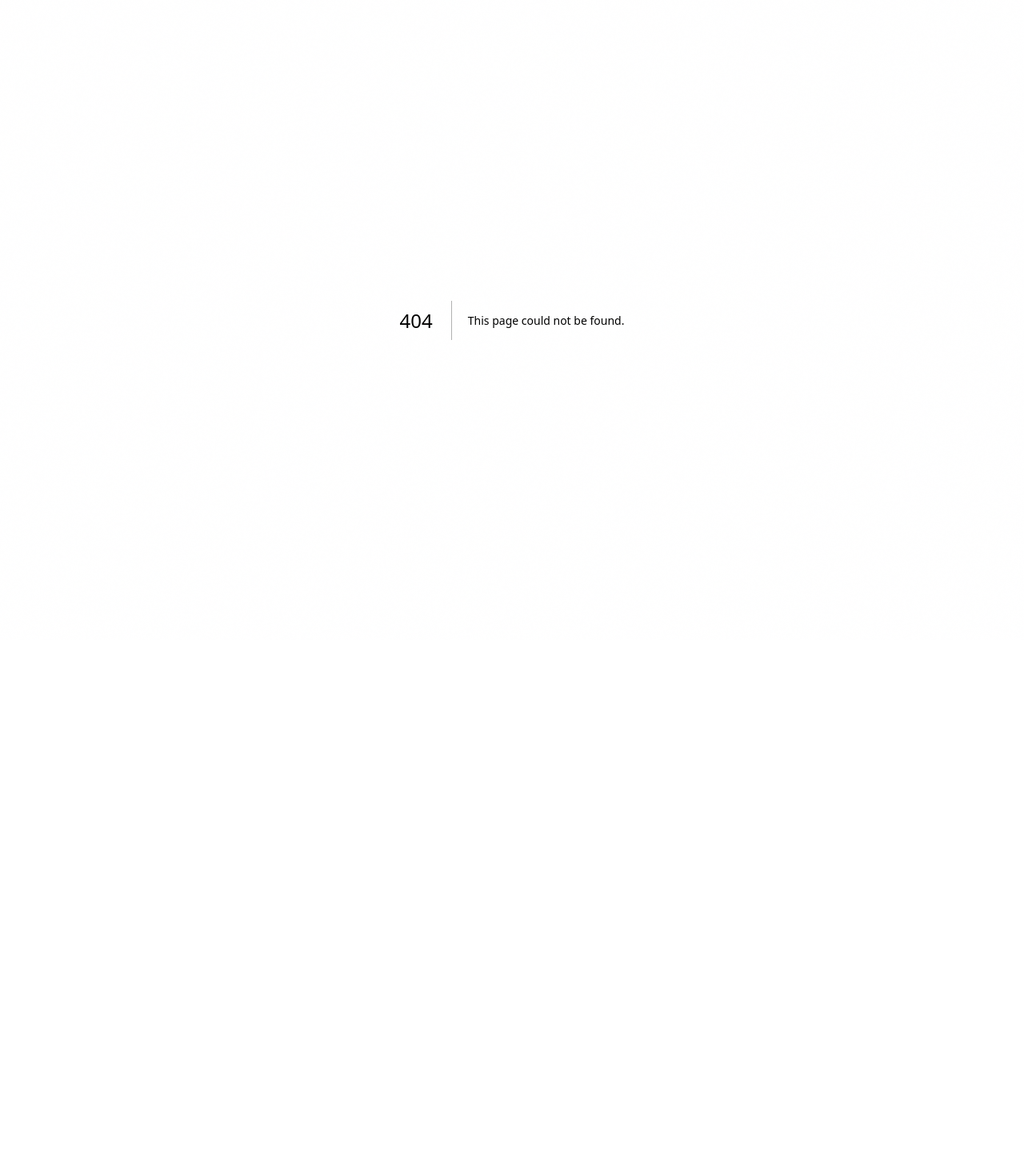
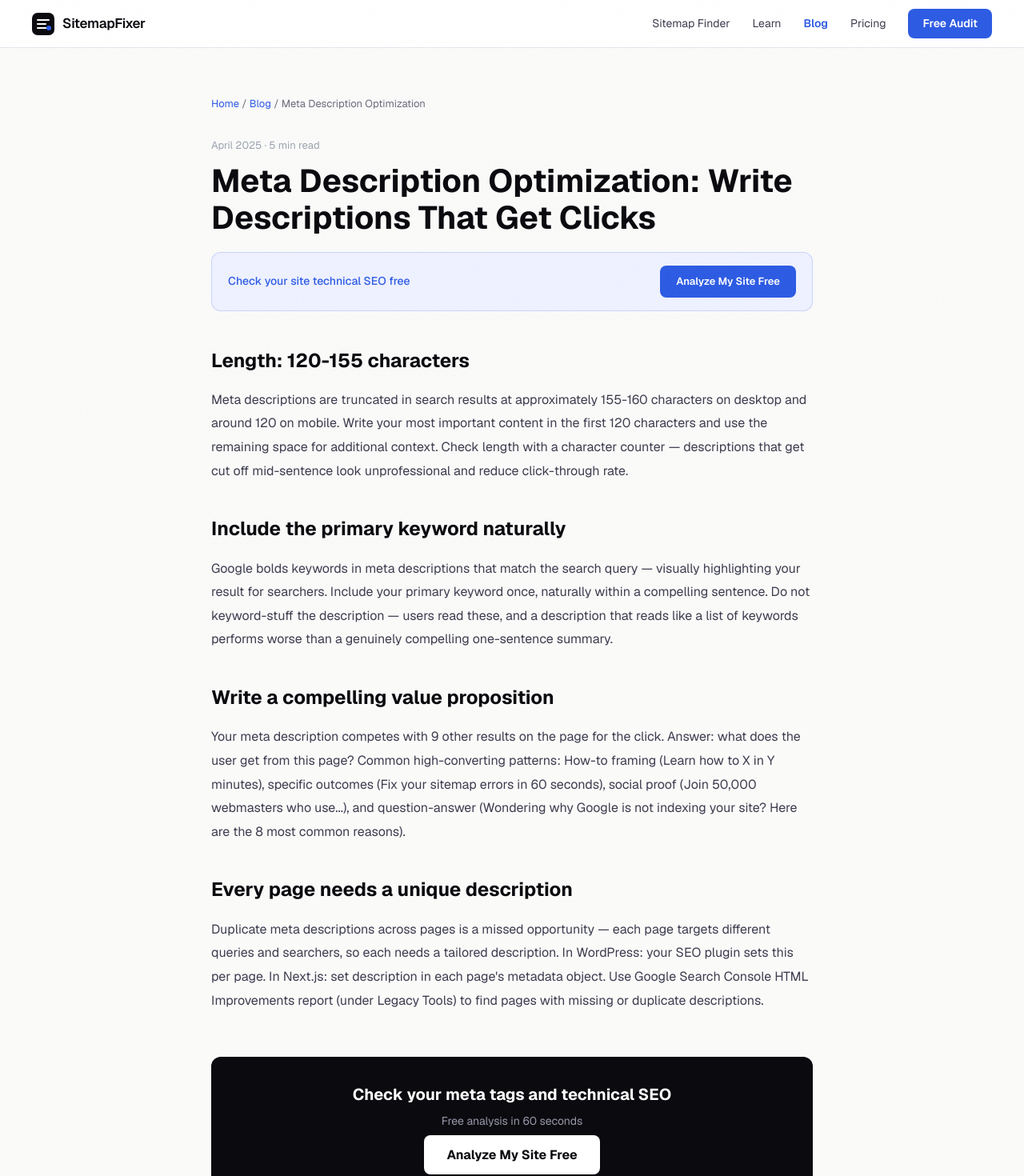
Before and after one commit to Watermelon-Coctail-Bar/sitemap-fixer, a Next.js app: page /blog/meta-description-optimization in a window 1280 px wide. Before the commit this address had no page. Shown: the top 1470 px of the page at 80% size. Before the commit the page ends 800 px from the top, so only its background shows below. Built offline with nearby package versions, Linux system fonts and the light colour scheme.

Commit message:
Create page.tsx

```diff
--- /dev/null
+++ b/src/app/blog/meta-description-optimization/page.tsx
@@ -0,0 +1,42 @@
+import type { Metadata } from 'next';
+export const metadata: Metadata = {
+  title: 'Meta Description Optimization: How to Write Descriptions That Get Clicks | SitemapFixer',
+  description: "Meta descriptions are your billboard in search results. Here is how to write meta descriptions that improve click-through rates and drive more organic traffic.",
+  alternates: { canonical: 'https://sitemapfixer.com/blog/meta-description-optimization' },
+};
+const tips = [
+  { t: "Length: 120-155 characters", d: "Meta descriptions are truncated in search results at approximately 155-160 characters on desktop and around 120 on mobile. Write your most important content in the first 120 characters and use the remaining space for additional context. Check length with a character counter — descriptions that get cut off mid-sentence look unprofessional and reduce click-through rate." },
+  { t: "Include the primary keyword naturally", d: "Google bolds keywords in meta descriptions that match the search query — visually highlighting your result for searchers. Include your primary keyword once, naturally within a compelling sentence. Do not keyword-stuff the description — users read these, and a description that reads like a list of keywords performs worse than a genuinely compelling one-sentence summary." },
+  { t: "Write a compelling value proposition", d: "Your meta description competes with 9 other results on the page for the click. Answer: what does the user get from this page? Common high-converting patterns: How-to framing (Learn how to X in Y minutes), specific outcomes (Fix your sitemap errors in 60 seconds), social proof (Join 50,000 webmasters who use...), and question-answer (Wondering why Google is not indexing your site? Here are the 8 most common reasons)." },
+  { t: "Every page needs a unique description", d: "Duplicate meta descriptions across pages is a missed opportunity — each page targets different queries and searchers, so each needs a tailored description. In WordPress: your SEO plugin sets this per page. In Next.js: set description in each page's metadata object. Use Google Search Console HTML Improvements report (under Legacy Tools) to find pages with missing or duplicate descriptions." },
+];
+export default function Page() {
+  return (
+    <article style={{ maxWidth: 800, margin: '0 auto', padding: '60px 24px' }}>
+      <nav style={{ fontSize: 13, color: '#6b6b7d', marginBottom: 32 }}>
+        <a href="/" style={{ color: '#2d5be3', textDecoration: 'none' }}>Home</a>{' / '}
+        <a href="/blog" style={{ color: '#2d5be3', textDecoration: 'none' }}>Blog</a>{' / '}
+        <span>Meta Description Optimization</span>
+      </nav>
+      <div style={{ fontSize: 13, color: '#9ca3af', marginBottom: 12 }}>April 2025 · 5 min read</div>
+      <h1 style={{ fontSize: 40, fontWeight: 700, color: '#0a0a0f', marginBottom: 20, lineHeight: 1.15 }}>Meta Description Optimization: Write Descriptions That Get Clicks</h1>
+      <div style={{ background: '#eef1ff', border: '1px solid rgba(45,91,227,0.2)', borderRadius: 12, padding: '16px 20px', marginBottom: 40, display: 'flex', alignItems: 'center', justifyContent: 'space-between', gap: 16 }}>
+        <span style={{ fontSize: 14, color: '#2d5be3', fontWeight: 500 }}>Check your site technical SEO free</span>
+        <a href="/" style={{ background: '#2d5be3', color: 'white', padding: '10px 20px', borderRadius: 8, textDecoration: 'none', fontWeight: 600, fontSize: 13 }}>Analyze My Site Free</a>
+      </div>
+      <div style={{ fontSize: 16, color: '#3d3d4f', lineHeight: 1.85 }}>
+        {tips.map(({ t, d }) => (
+          <div key={t} style={{ marginBottom: 36 }}>
+            <h2 style={{ fontSize: 24, fontWeight: 700, color: '#0a0a0f', marginBottom: 12 }}>{t}</h2>
+            <p style={{ margin: 0 }}>{d}</p>
+          </div>
+        ))}
+      </div>
+      <div style={{ background: '#0a0a0f', borderRadius: 12, padding: '32px', textAlign: 'center', marginTop: 56 }}>
+        <div style={{ fontSize: 20, fontWeight: 700, color: 'white', marginBottom: 8 }}>Check your meta tags and technical SEO</div>
+        <div style={{ color: '#9999aa', marginBottom: 20, fontSize: 14 }}>Free analysis in 60 seconds</div>
+        <a href="/" style={{ background: 'white', color: '#0a0a0f', padding: '14px 28px', borderRadius: 8, textDecoration: 'none', fontWeight: 700 }}>Analyze My Site Free</a>
+      </div>
+    </article>
+  );
+}
```
